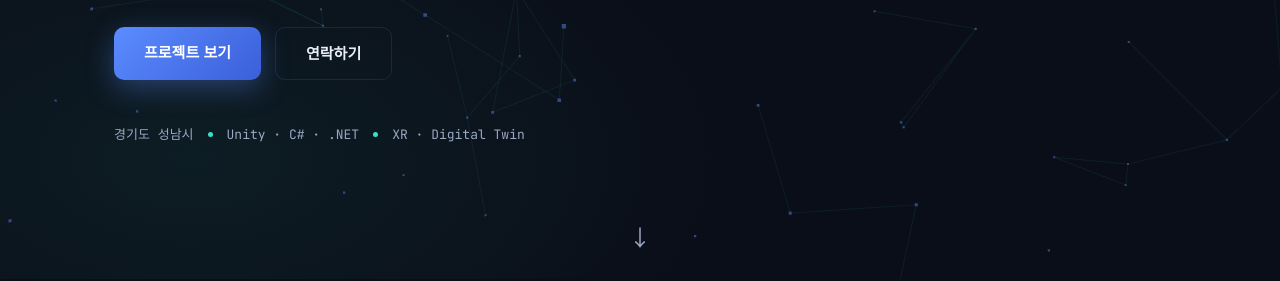
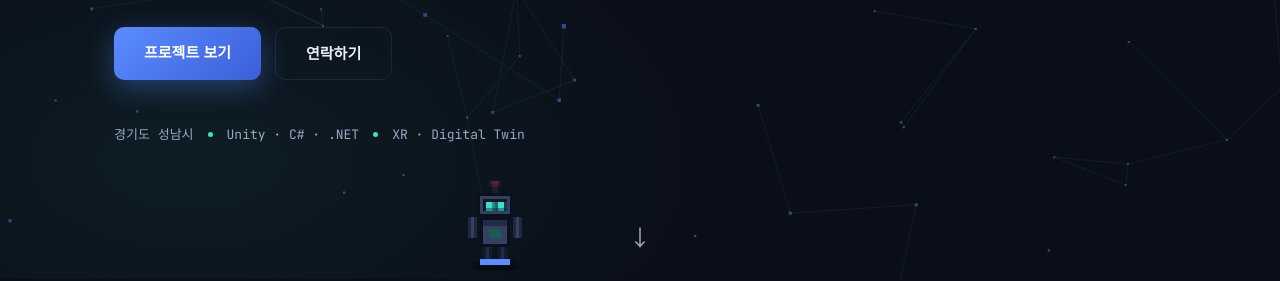
Before and after one commit to MetaSonGi/portfolio, a plain HTML site: page index.html in a window 1280 px wide. Shown: the part 521-802 px from the top of the page. Drawn offline with nearby package versions, Linux system fonts and the light colour scheme; animation ran at ten frames a second.

Commit message:
픽셀 로봇 캐릭터 추가 (히어로 인터랙션)

```diff
--- /dev/null
+++ b/character.js
@@ -0,0 +1,219 @@
+/* ============ 픽셀 로봇 캐릭터 ============
+   히어로 섹션 하단을 돌아다니는 작은 로봇.
+   - 마우스를 따라다니고, 가만히 두면 알아서 돌아다님
+   - 클릭하면 점프 + 말풍선
+=========================================== */
+(function initCharacter() {
+  if (window.matchMedia('(prefers-reduced-motion: reduce)').matches) return;
+
+  const hero = document.querySelector('.hero');
+  const canvas = document.getElementById('character-layer');
+  if (!hero || !canvas) return;
+  const ctx = canvas.getContext('2d');
+
+  const SCALE = 3;            // 픽셀 확대 배율
+  const GW = 24, GH = 30;     // 스프라이트 그리드
+  const CHAR_W = GW * SCALE, CHAR_H = GH * SCALE;
+
+  // 색상
+  const C = {
+    outline: '#0b1020',
+    body: '#33415f',
+    bodyDark: '#232c47',
+    blue: '#5b8cff',
+    cyan: '#38e1c6',
+    visor: '#10162a',
+    bubble: '#f2f5ff',
+  };
+
+  function R(g, x, y, w, h, color) { g.fillStyle = color; g.fillRect(x, y, w, h); }
+
+  // 로봇 스프라이트를 오프스크린에 그리기 (walkPhase: 0~1 걷기 사이클, facing: 1/-1)
+  const sprite = document.createElement('canvas');
+  sprite.width = GW; sprite.height = GH;
+  const g = sprite.getContext('2d');
+
+  function drawRobot(walkPhase, jumping, blink) {
+    g.clearRect(0, 0, GW, GH);
+    const legSwing = Math.sin(walkPhase * Math.PI * 2);
+    const bob = Math.abs(Math.sin(walkPhase * Math.PI * 2)) * 1.2;
+
+    // 그림자
+    g.fillStyle = 'rgba(0,0,0,.35)';
+    g.beginPath(); g.ellipse(GW/2, GH - 1.5, 8, 2, 0, 0, Math.PI * 2); g.fill();
+
+    const liftL = jumping ? 0 : Math.max(0, legSwing) * 2;
+    const liftR = jumping ? 0 : Math.max(0, -legSwing) * 2;
+    const armSwing = jumping ? 0 : -legSwing * 2;
+
+    // 다리 (왼쪽/오른쪽, 걷기에 따라 번갈아 들림)
+    R(g, 8, 21 - liftL + bob * 0, 3, 6 - liftL, C.outline);
+    R(g, 8.6, 21 - liftL, 1.8, 6 - liftL, C.bodyDark);
+    R(g, 13, 21 - liftR, 3, 6 - liftR, C.outline);
+    R(g, 13.6, 21 - liftR, 1.8, 6 - liftR, C.bodyDark);
+    // 발
+    R(g, 7, 26 - liftL, 5, 2, C.blue);
+    R(g, 12, 26 - liftR, 5, 2, C.blue);
+
+    // 팔 (다리와 반대로 흔들림)
+    R(g, 3, 12 + armSwing * 0.6, 3, 7, C.outline);
+    R(g, 3.5, 12 + armSwing * 0.6, 2, 7, C.body);
+    R(g, 18, 12 - armSwing * 0.6, 3, 7, C.outline);
+    R(g, 18.5, 12 - armSwing * 0.6, 2, 7, C.body);
+
+    // 몸통
+    R(g, 7, 12 + bob * 0.4, 10, 10, C.outline);
+    R(g, 8, 13 + bob * 0.4, 8, 8, C.body);
+    R(g, 8, 13 + bob * 0.4, 8, 2, C.bodyDark);
+    // 가슴 라이트 (깜빡임)
+    const chestOn = (Date.now() % 1600) < 1100;
+    R(g, 10, 16 + bob * 0.4, 4, 3, chestOn ? C.cyan : '#1d5a52');
+
+    // 머리
+    R(g, 6, 4 + bob * 0.5, 12, 8, C.outline);
+    R(g, 7, 5 + bob * 0.5, 10, 6, C.body);
+    // 바이저
+    R(g, 8, 6 + bob * 0.5, 8, 4, C.visor);
+    if (blink) {
+      R(g, 9, 8 + bob * 0.5, 6, 1, C.blue);
+    } else {
+      R(g, 9, 7 + bob * 0.5, 2.6, 2.6, C.cyan);
+      R(g, 12.6, 7 + bob * 0.5, 2.6, 2.6, C.cyan);
+    }
+
+    // 안테나
+    R(g, 11, 1 + bob * 0.5, 2, 3, C.outline);
+    R(g, 11.4, 1 + bob * 0.5, 1.2, 3, C.bodyDark);
+    const antOn = (Date.now() % 900) < 450;
+    R(g, 10.6, 0 + bob * 0.5, 2.8, 1.6, antOn ? '#ff6b81' : '#5a2430');
+  }
+
+  // 말풍선 문구
+  const PHRASES = ['Hello World!', "console.log('hi')", '배포 완료!', '점프!', '</>', 'AI 가동 중…', '삐-빅'];
+  let bubble = null; // {text, until}
+
+  // 상태
+  const S = {
+    x: 120, vx: 0,
+    y: 0, vy: 0, groundY: 0,
+    facing: 1,
+    mode: 'idle',       // idle | walk | jump
+    walkPhase: 0,
+    targetX: 200,
+    idleUntil: 0,
+    blinkUntil: 0, nextBlink: 0,
+    mouseX: null, mouseAt: 0,
+  };
+
+  function resize() {
+    const r = hero.getBoundingClientRect();
+    canvas.width = Math.max(320, r.width);
+    canvas.height = 150;
+    S.groundY = canvas.height - 14;
+    if (S.mode !== 'jump') S.y = S.groundY;
+    S.x = Math.min(Math.max(S.x, 50), canvas.width - 50);
+  }
+  window.addEventListener('resize', resize);
+  resize();
+  S.y = S.groundY;
+  S.targetX = canvas.width * 0.7;
+
+  hero.addEventListener('mousemove', e => {
+    const r = canvas.getBoundingClientRect();
+    S.mouseX = e.clientX - r.left;
+    S.mouseAt = performance.now();
+  });
+  hero.addEventListener('mouseleave', () => { S.mouseX = null; });
+
+  hero.addEventListener('click', e => {
+    if (e.target.closest('a, button')) return; // 버튼 클릭은 제외
+    if (S.mode === 'jump') return;
+    S.mode = 'jump';
+    S.vy = -460;
+    bubble = { text: PHRASES[(Math.random() * PHRASES.length) | 0], until: performance.now() + 1400 };
+  });
+  // 가끔 혼잣말
+  setInterval(() => {
+    if (S.mode === 'idle' && Math.random() < 0.4 && !bubble) {
+      bubble = { text: PHRASES[(Math.random() * PHRASES.length) | 0], until: performance.now() + 1400 };
+    }
+  }, 7000);
+
+  let last = performance.now();
+  function tick(now) {
+    const dt = Math.min((now - last) / 1000, 0.05);
+    last = now;
+    requestAnimationFrame(tick);
+
+    // 눈 깜빡임
+    if (now > S.nextBlink) { S.blinkUntil = now + 130; S.nextBlink = now + 2200 + Math.random() * 2500; }
+    const blink = now < S.blinkUntil;
+
+    // 목표 지점: 최근 마우스 > 랜덤 웨이포인트
+    const mouseFresh = S.mouseX !== null && now - S.mouseAt < 3500;
+    if (mouseFresh) {
+      S.targetX = Math.min(Math.max(S.mouseX, 50), canvas.width - 50);
+    } else if (S.mode === 'idle' && now > S.idleUntil) {
+      S.targetX = 50 + Math.random() * (canvas.width - 100);
+      S.mode = 'walk';
+    }
+
+    const SPEED = 150;
+    if (S.mode === 'walk') {
+      const dx = S.targetX - S.x;
+      if (Math.abs(dx) < 5) {
+        S.mode = 'idle';
+        S.idleUntil = now + 1200 + Math.random() * 2200;
+      } else {
+        S.facing = dx > 0 ? 1 : -1;
+        S.x += Math.sign(dx) * SPEED * dt;
+        S.walkPhase += dt * 2.2;
+      }
+    } else if (S.mode === 'jump') {
+      S.vy += 1500 * dt;
+      S.y += S.vy * dt;
+      S.x += S.facing * 90 * dt;
+      if (S.y >= S.groundY) { S.y = S.groundY; S.mode = 'idle'; S.idleUntil = now + 800; }
+    } else {
+      S.walkPhase += dt * 0.4; // idle에서도 살짝 움직임
+    }
+
+    // 그리기
+    ctx.clearRect(0, 0, canvas.width, canvas.height);
+    ctx.imageSmoothingEnabled = false;
+
+    // 바닥 픽셀 라인
+    ctx.fillStyle = 'rgba(91,140,255,.22)';
+    for (let x = 0; x < canvas.width; x += 12) ctx.fillRect(x, S.groundY + CHAR_H - 4, 7, 2);
+
+    drawRobot(S.walkPhase, S.mode === 'jump', blink);
+
+    const dx = Math.round(S.x - CHAR_W / 2);
+    const dy = Math.round(S.y - CHAR_H + 6);
+    ctx.save();
+    if (S.facing < 0) { ctx.translate(dx + CHAR_W, 0); ctx.scale(-1, 1); ctx.drawImage(sprite, 0, dy, CHAR_W, CHAR_H); }
+    else ctx.drawImage(sprite, dx, dy, CHAR_W, CHAR_H);
+    ctx.restore();
+
+    // 말풍선
+    if (bubble && now < bubble.until) {
+      ctx.font = '12px "JetBrains Mono", monospace';
+      const tw = ctx.measureText(bubble.text).width;
+      const bx = Math.min(Math.max(S.x - tw / 2 - 10, 6), canvas.width - tw - 26);
+      const by = dy - 34;
+      ctx.fillStyle = C.bubble;
+      ctx.strokeStyle = C.outline; ctx.lineWidth = 2;
+      const bw = tw + 20, bh = 24;
+      ctx.beginPath();
+      ctx.roundRect(bx, by, bw, bh, 6);
+      ctx.fill(); ctx.stroke();
+      // 꼬리
+      ctx.beginPath();
+      ctx.moveTo(bx + bw / 2 - 5, by + bh); ctx.lineTo(bx + bw / 2 + 5, by + bh); ctx.lineTo(S.x, dy - 2);
+      ctx.closePath(); ctx.fill(); ctx.stroke();
+      ctx.fillStyle = '#1a2140';
+      ctx.fillText(bubble.text, bx + 10, by + 16);
+    } else if (bubble) bubble = null;
+  }
+  requestAnimationFrame(tick);
+})();
--- a/index.html
+++ b/index.html
@@ -26,6 +26,7 @@
 
 <header class="hero" id="top">
   <canvas id="hero-bg"></canvas>
+  <canvas id="character-layer"></canvas>
   <div class="hero-inner">
     <p class="hero-eyebrow">// Smart Factory · Digital Twin · AI</p>
     <h1 class="hero-name">손효기<br><span class="hero-en">Hyogi Son</span></h1>
@@ -193,5 +194,6 @@
 
 <script src="https://cdnjs.cloudflare.com/ajax/libs/three.js/r128/three.min.js"></script>
 <script src="script.js"></script>
+<script src="character.js"></script>
 </body>
 </html>
--- a/styles.css
+++ b/styles.css
@@ -48,6 +48,7 @@ a{color:inherit;text-decoration:none}
              var(--bg);
 }
 #hero-bg{position:absolute;inset:0;width:100%;height:100%;opacity:.55}
+#character-layer{position:absolute;left:0;bottom:0;width:100%;height:150px;z-index:1;pointer-events:none}
 .hero-inner{position:relative;z-index:2;max-width:var(--max);margin:0 auto;padding:120px 24px 80px;width:100%}
 .hero-eyebrow{font-family:'JetBrains Mono',monospace;color:var(--accent2);font-size:14px;margin-bottom:18px;letter-spacing:1px}
 .hero-name{font-size:clamp(52px,9vw,104px);font-weight:900;line-height:1.08;letter-spacing:-1px}
```
Also changed, not shown: 1 other file.
